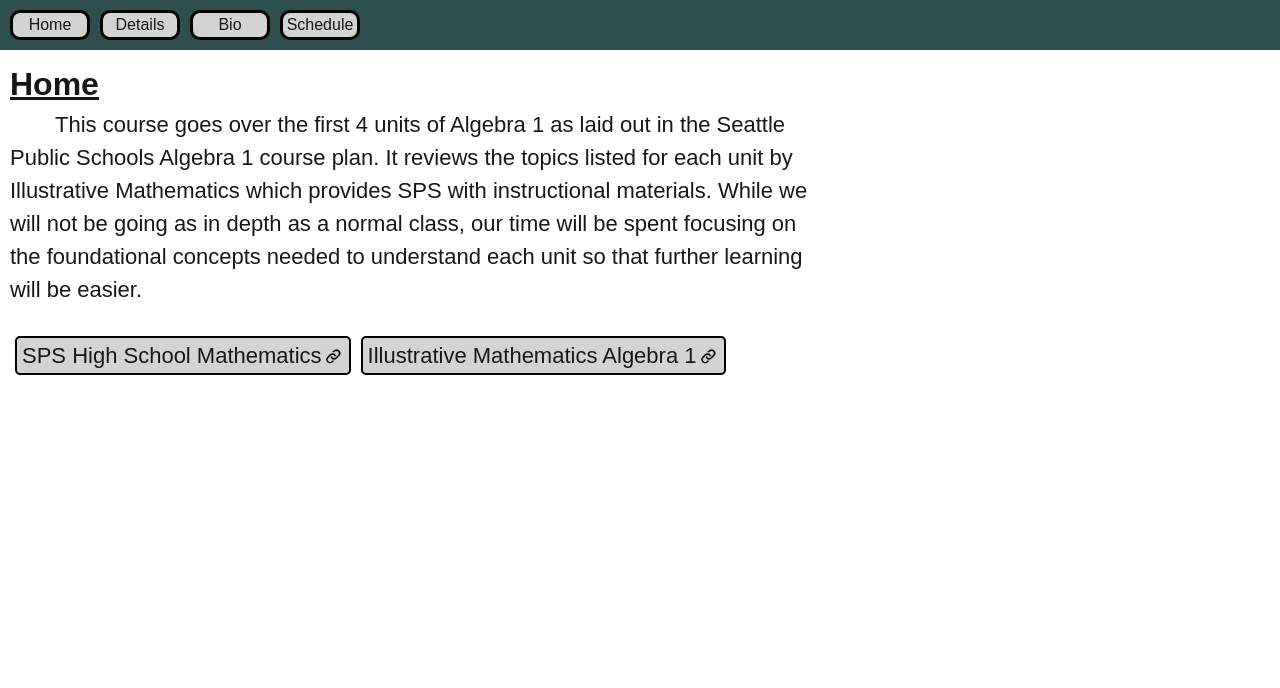
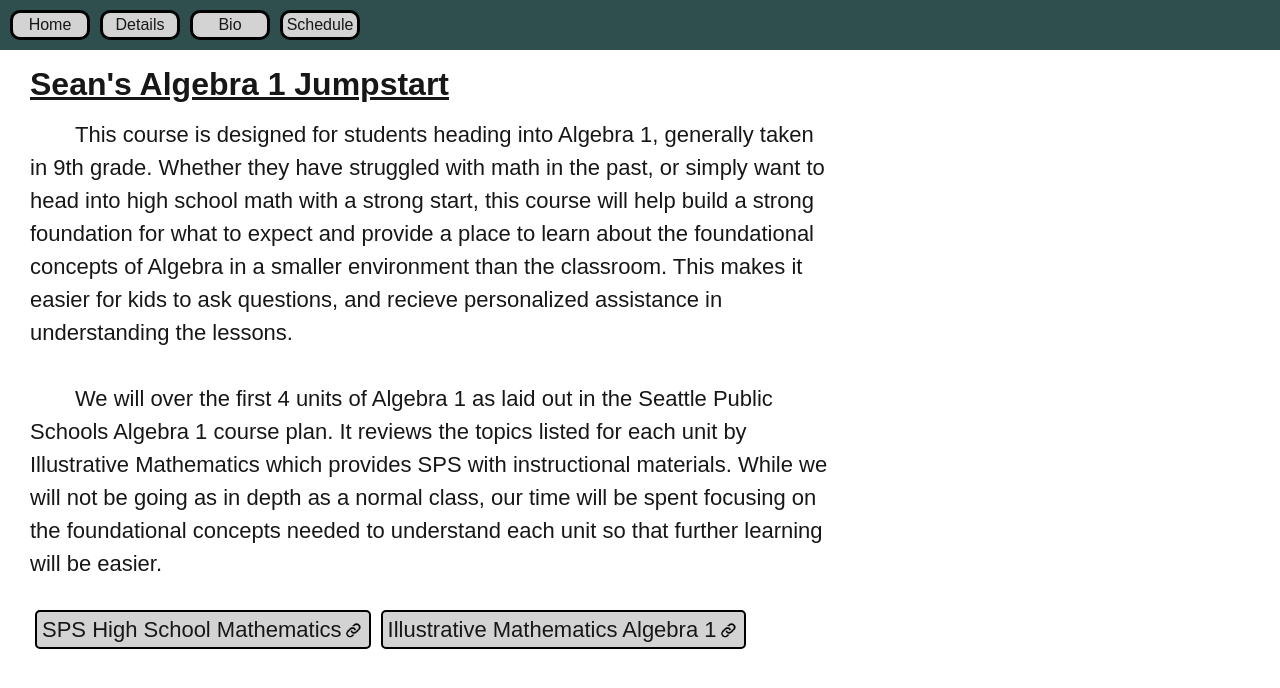
Before and after one commit to seanmd8/algebra-1-jumpstart, a Next.js app: page /algebra-1-jumpstart/ in a window 1280 px wide. Shown: the top 688 px of the page. Built offline with nearby package versions, Linux system fonts and the light colour scheme.

Commit message:
Added to home screen, made style changes.

```diff
--- a/app/components/Navbar.css
+++ b/app/components/Navbar.css
@@ -2,7 +2,7 @@
     background-color: darkslategray;
     padding: 10px;
     width: 100%;
-    min-width: 800px;
+    min-width: 830px;
 }
 
 .navbar-button{
--- a/app/components/Portrait.css
+++ b/app/components/Portrait.css
@@ -2,4 +2,5 @@
     width: 384px;
     height: 420px;
     border-radius: 30%;
+    margin: 15px;
 }
--- a/app/details/page.tsx
+++ b/app/details/page.tsx
@@ -2,8 +2,9 @@ import "../globals.css"
 
 export default function Details() {
     return (
-        <div className="normal-text-container">
+        <div className="normal-text-container normal-page">
             <h1 className="page-header">Details</h1>
+            <p>Location: Online</p>
             <p>Dates: August 3, 10, 17, 23</p>
             <p>Time: 4:00 - 5:30pm</p>
             <p>Price: $200 total for all 4 sessions, due before the first session</p>
--- a/app/globals.css
+++ b/app/globals.css
@@ -23,6 +23,7 @@ body {
     font-size: 32px;
     font-weight: bold;
     text-decoration: underline;
+    margin-bottom: 10px;
 }
 
 .link-style {
@@ -51,3 +52,7 @@ body {
     width: 22px;
     display: inline-block;
 }
+
+.normal-page {
+    margin-left: 20px;
+}
--- a/app/page.tsx
+++ b/app/page.tsx
@@ -4,12 +4,10 @@ import { homeText1, homeText2 } from "./text/home/text";
 
 export default function Home() {
     return (
-        <div className="normal-text-container home-text">
-            <h1 className="page-header">Home</h1>
-            {/*
+        <div className="normal-text-container home-text normal-page">
+            <h1 className="page-header">Sean's Algebra 1 Jumpstart</h1>
             <p>{homeText1}</p>
             <br/>
-            */}
             <p>{homeText2}</p>
             <br/>
             <a className="link-style" href="https://www.seattleschools.org/departments/mathematics/secondary-mathematics/high-school-mathematics/">
--- a/app/schedule/page.tsx
+++ b/app/schedule/page.tsx
@@ -7,7 +7,7 @@ import { unit4Date, unit4Text, unit4Title } from "../text/units/unit4";
 
 export default function Schedule() {
   return (
-      <div>
+      <div className="normal-page">
             <h1 className="page-header">Schedule</h1>
             <Unit title={unit1Title} date={unit1Date} text={unit1Text}/>
             <Unit title={unit2Title} date={unit2Date} text={unit2Text}/>
--- a/app/text/bio/bio.tsx
+++ b/app/text/bio/bio.tsx
@@ -1,5 +1,5 @@
 const bioText = `
-    My name is Sean Dunbar. I am a West Seattle native and former Eagle Scout. I graduated from
+    My name is Sean Dunbar. I am a West Seattle native and Eagle Scout. I graduated from
     Garfield High school in 2019 and got my BS in Computer Science from Portland State University
     in 2024. I have 2 years of tutoring experience in computer science, and a love of math and other
     STEM topics.
--- a/app/text/home/text.tsx
+++ b/app/text/home/text.tsx
@@ -1,8 +1,13 @@
 const homeText1 = `
-
+    This course is designed for students heading into Algebra 1, generally taken in 9th grade.
+    Whether they have struggled with math in the past, or simply want to head into high school math
+    with a strong start, this course will help build a strong foundation for what to expect and provide
+    a place to learn about the foundational concepts of Algebra in a smaller environment than the
+    classroom. This makes it easier for kids to ask questions, and recieve personalized assistance in
+    understanding the lessons.
 `;
 const homeText2 = `
-    This course goes over the first 4 units of Algebra 1 as laid out in the Seattle Public Schools
+    We will over the first 4 units of Algebra 1 as laid out in the Seattle Public Schools
     Algebra 1 course plan. It reviews the topics listed for each unit by Illustrative Mathematics
     which provides SPS with instructional materials. While we will not be going as in depth as a
     normal class, our time will be spent focusing on the foundational concepts needed to understand
```
